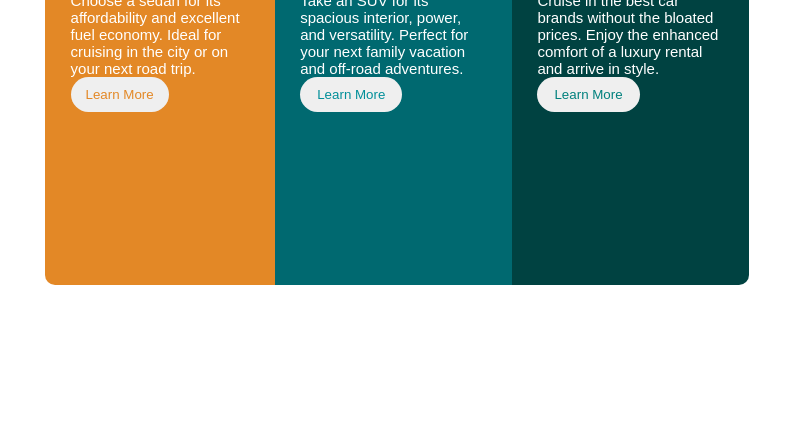
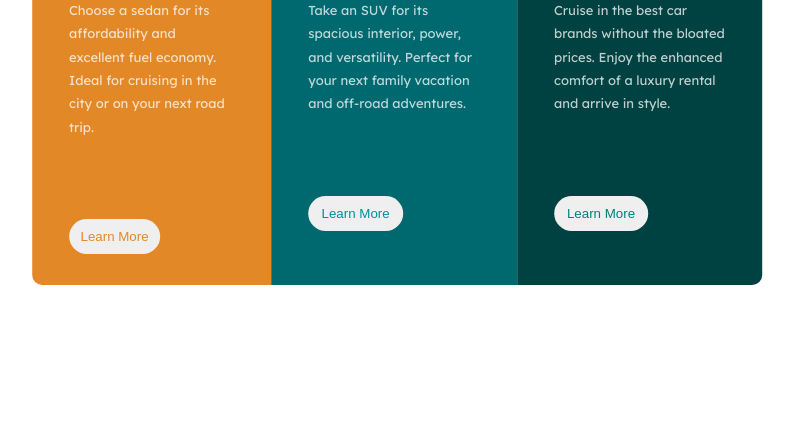
Before and after one commit to KaptainCS3/HTML----CSS, a plain HTML site: page index.html in a window 1280 px wide. Shown: the part 360-800 px from the top of the page, without its empty margins (243-1037 px from the left). Drawn offline with Linux system fonts and the light colour scheme.

Commit message:
desktop view 90% complete

```diff
--- /dev/null
+++ b/fonts.css
@@ -0,0 +1,49 @@
+/* vietnamese */
+@font-face {
+  font-family: 'Big Shoulders Display';
+  font-style: normal;
+  font-weight: 700;
+  font-display: swap;
+  unicode-range: U+0102-0103, U+0110-0111, U+0128-0129, U+0168-0169, U+01A0-01A1, U+01AF-01B0, U+1EA0-1EF9, U+20AB;
+}
+/* latin-ext */
+@font-face {
+  font-family: 'Big Shoulders Display';
+  font-style: normal;
+  font-weight: 700;
+  font-display: swap;
+  unicode-range: U+0100-024F, U+0259, U+1E00-1EFF, U+2020, U+20A0-20AB, U+20AD-20CF, U+2113, U+2C60-2C7F, U+A720-A7FF;
+}
+/* latin */
+@font-face {
+  font-family: 'Big Shoulders Display';
+  font-style: normal;
+  font-weight: 700;
+  font-display: swap;
+  unicode-range: U+0000-00FF, U+0131, U+0152-0153, U+02BB-02BC, U+02C6, U+02DA, U+02DC, U+2000-206F, U+2074, U+20AC, U+2122, U+2191, U+2193, U+2212, U+2215, U+FEFF, U+FFFD;
+}
+
+/* vietnamese */
+@font-face {
+    font-family: 'Lexend Deca';
+    font-style: normal;
+    font-weight: 400;
+    font-display: swap;
+    unicode-range: U+0102-0103, U+0110-0111, U+0128-0129, U+0168-0169, U+01A0-01A1, U+01AF-01B0, U+1EA0-1EF9, U+20AB;
+  }
+  /* latin-ext */
+  @font-face {
+    font-family: 'Lexend Deca';
+    font-style: normal;
+    font-weight: 400;
+    font-display: swap;
+    unicode-range: U+0100-024F, U+0259, U+1E00-1EFF, U+2020, U+20A0-20AB, U+20AD-20CF, U+2113, U+2C60-2C7F, U+A720-A7FF;
+  }
+  /* latin */
+  @font-face {
+    font-family: 'Lexend Deca';
+    font-style: normal;
+    font-weight: 400;
+    font-display: swap;
+    unicode-range: U+0000-00FF, U+0131, U+0152-0153, U+02BB-02BC, U+02C6, U+02DA, U+02DC, U+2000-206F, U+2074, U+20AC, U+2122, U+2191, U+2193, U+2212, U+2215, U+FEFF, U+FFFD;
+  }
--- a/index.html
+++ b/index.html
@@ -5,6 +5,9 @@
     <meta name="viewport" content="width=device-width, initial-scale=1.0">
     <title>challenge mentor</title>
     <link rel="stylesheet" href="style.css">
+    <link rel="stylesheet" href="fonts.css">
+    <link href="https://fonts.googleapis.com/css2?family=Lexend+Deca&display=swap" rel="stylesheet">
+    <link href="https://fonts.googleapis.com/css2?family=Big+Shoulders+Display:wght@700&display=swap" rel="stylesheet">
     <link rel="icon" type="image/png" sizes="32x32" href="./images/favicon-32x32.png">
 </head>
 <body>
--- a/style.css
+++ b/style.css
@@ -7,30 +7,33 @@ body{
     font-family: Arial, Helvetica, sans-serif;
 }
 .inner{
-    width: 55%;
+    width: 57%;
     height: 450px;
     margin: 20px auto;
     display: flex;
-    flex-direction: row;
     position: absolute;
     top: 50%;
     left: 50%;
     transform: translate(-50%,-50%);
 }
 .div{
-    padding: 1.6em;
+    padding: 2.3em;
     margin: 0;
 }
 .img{
-    margin-top: 20px;
+    margin-top: 15px;
 }
 .div h1{
     margin-top: 15px;
+    font-family: 'Big Shoulders Display', cursive;
+    color:hsl(0, 0%, 95%);
 }
 p{
    margin-top: 15px;
-   color: hsl(0, 0%, 100%);
-   font-size: 15px;
+   color: hsla(0, 0%, 100%, 0.75);
+   font-size: 13px;
+   font-family: 'Lexend Deca', sans-serif;
+   line-height: 1.8;
 }
 .Sedans{
     background-color: hsl(31, 77%, 52%);
@@ -47,7 +50,7 @@ p{
     border-bottom-right-radius: 10px;
 }
 .btn{
-    margin-top: 0px;
+    margin-top: 80px;
     border: 2px transparent;
     border-radius: 20px;
     width: 55%;
```
